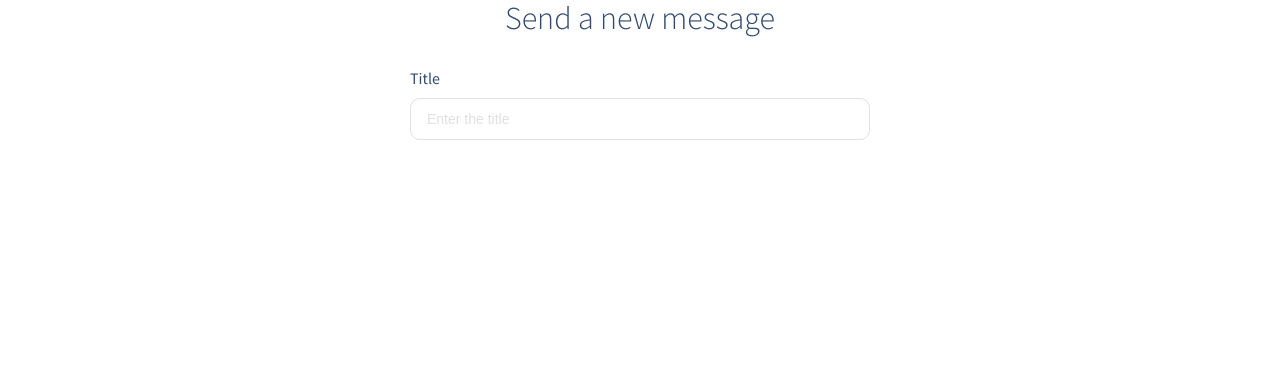
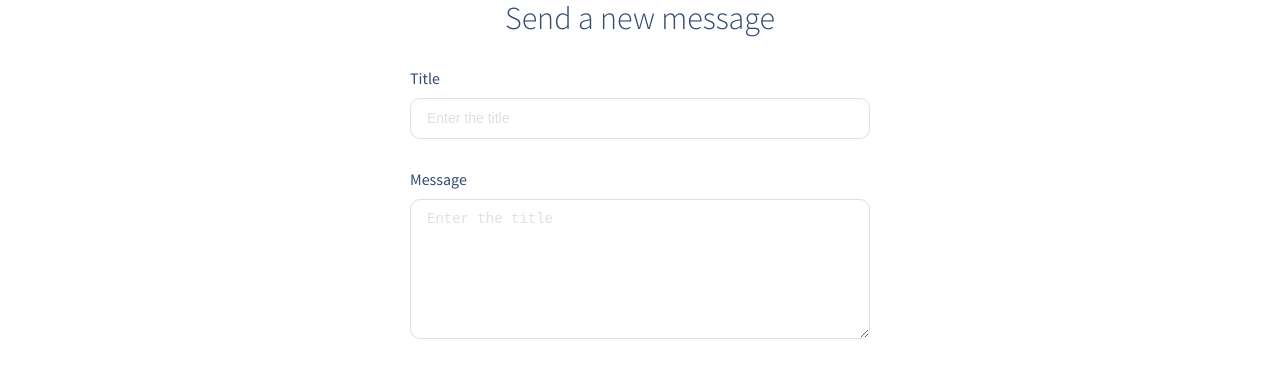
Before and after one commit to PiotrRynio/rick-and-morty-in-vue-js, a Vue app: page / in a window 1280 px wide. Shown: the part 132-510 px from the top of the page. Built offline with nearby package versions, Linux system fonts and the light colour scheme.

Commit message:
Add message input and mixins

```diff
--- a/src/components/atoms/FormLabel/FormLabel.vue
+++ b/src/components/atoms/FormLabel/FormLabel.vue
@@ -21,7 +21,7 @@ export default {
   width: 100%;
   line-height: 100%;
   text-align: left;
-  font-size: 16px;
+  font-size: 14px;
   font-family: $primary-font-family;
   font-weight: $regular-font-width;
   color: $primary-text-color;
--- a/src/components/atoms/global-styles/_mixins.scss
+++ b/src/components/atoms/global-styles/_mixins.scss
@@ -1,3 +1,27 @@
-@mixin input-margin {
+@mixin basic-text-input {
   margin: 12px 0 8px;
+  padding: 11px 16px;
+  border: 1px #E0E0E0 solid;
+  border-radius: 10px;
+  line-height: 120%;
+  font-size: 14px;
+  color: $primary-text-color;
+
+  &::placeholder {
+    color: #E0E0E0;
+  }
+
+  &:focus {
+    outline: none;
+  }
+
+  &--incorrect {
+    color: rgba($primary-incorrect-color, .4);
+    border-color: $primary-incorrect-color;
+  }
+
+  &--incorrect::placeholder {
+    color: rgba($primary-incorrect-color, .4);
+    border-color: $primary-incorrect-color;
+  }
 }
--- a/src/components/molecules/NewMessageTextField/NewMessageTextField.vue
+++ b/src/components/molecules/NewMessageTextField/NewMessageTextField.vue
@@ -1,13 +1,60 @@
 <template>
 
+  <div class="newMessageTextField">
+    <form-label :title="title" :is-incorrect="isIncorrect" :input-id="inputId"/>
+    <textarea
+        class="newMessageTextField__input"
+        :class="{'newMessageTextField__input--incorrect': isIncorrect}"
+        v-model="message"
+        placeholder="Enter the title"
+        :id="inputId"
+        type="text"
+        v-on:input="onChangeInput"
+    />
+    <form-helper-text :text="formHelperTextMessage"/>
+  </div>
 </template>
 
 <script>
+import FormLabel from "@/components/atoms/FormLabel/FormLabel";
+import FormHelperText from "@/components/atoms/FormHelperText/FormHelperText"
+
 export default {
-  name: "NewMessageTextField"
+  name: "NewMessageTextField",
+  components: {
+    FormLabel,
+    FormHelperText
+  },
+  data() {
+    return {
+      title: "Message",
+      isIncorrect: false,
+      inputId: "newMessageInput",
+      message: "",
+      formHelperTextMessage: ""
+    }
+  },
+  methods: {
+    onChangeInput: function () {
+      this.isIncorrect = true;
+      this.formHelperTextMessage = "";
+      if (this.message.trim() === "") this.formHelperTextMessage = "Please enter the message";
+      else if (this.message.length > 256) this.formHelperTextMessage = "Please enter max 256 characters";
+      else this.isIncorrect = false
+    }
+  }
 }
 </script>
 
-<style scoped>
+<style scoped lang="scss">
+.newMessageTextField {
+  display: flex;
+  flex-flow: nowrap column;
 
+  &__input {
+    @include basic-text-input;
+    height: 140px;
+  }
+
+}
 </style>
--- a/src/components/molecules/NewMessageTitleField/NewMessageTitleField.vue
+++ b/src/components/molecules/NewMessageTitleField/NewMessageTitleField.vue
@@ -4,7 +4,7 @@
     <form-label :title="title" :is-incorrect="isIncorrect" :input-id="inputId"/>
     <input
         class="newMessageTitleField__input"
-        :class="{'newMessageTitleField--incorrect': isIncorrect}"
+        :class="{'newMessageTitleField__input--incorrect': isIncorrect}"
         v-model="messageTitle"
         placeholder="Enter the title"
         :id="inputId"
@@ -55,27 +55,7 @@ export default {
   flex-flow: nowrap column;
 
   &__input {
-    @include input-margin;
-    padding: 12px 16px;
-    border: 1px #E0E0E0 solid;
-    border-radius: 10px;
-    font-size: 14px;
-    line-height: 100%;
-    color: $primary-text-color;
-  }
-
-  &__input::placeholder {
-    color: #E0E0E0;
-  }
-
-  &__input--incorrect {
-    color: $primary-incorrect-color;
-    border-color: $primary-incorrect-color;
-  }
-
-  &__input--incorrect::placeholder {
-    color: $primary-incorrect-color;
-    border-color: $primary-incorrect-color;
+    @include basic-text-input;
   }
 }
 </style>
--- a/src/components/organisms/NewMessageSection/NewMessageSection.vue
+++ b/src/components/organisms/NewMessageSection/NewMessageSection.vue
@@ -1,19 +1,22 @@
 <template>
   <section class="newMessageSection">
     <SectionTitle class="newMessageSection__title" titleText="Send a new message"/>
-    <MessageTitleInput titleText="Send a new message"/>
+    <MessageTitleInput class="newMessageSection__inputField"/>
+    <NewMessageTextField/>
   </section>
 </template>
 
 <script>
 import SectionTitle from '../../atoms/SectionTitle/SectionTitle.vue'
 import MessageTitleInput from '../../molecules/NewMessageTitleField/NewMessageTitleField'
+import NewMessageTextField from '../../molecules/NewMessageTextField/NewMessageTextField'
 
 export default {
   name: "NewMessageSection",
   components: {
     SectionTitle,
-    MessageTitleInput
+    MessageTitleInput,
+    NewMessageTextField
   }
 }
 </script>
@@ -29,6 +32,10 @@ export default {
     margin-bottom: 32px;
   }
 
+  &__inputField {
+    margin-bottom: 14px;
+  }
+
   @media (min-width: $md-width) {
     padding: 32px 0 0;
   }
```
